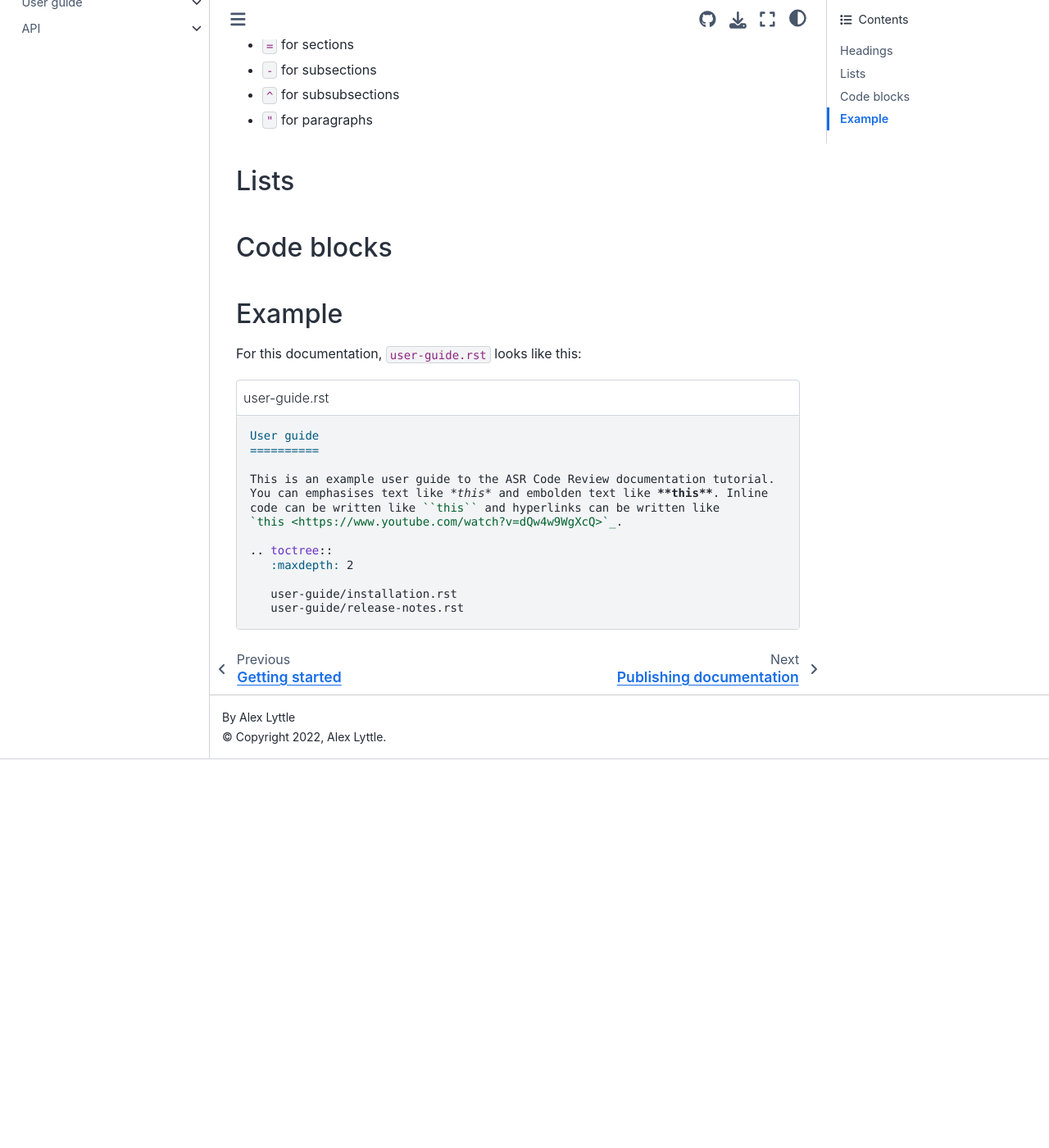
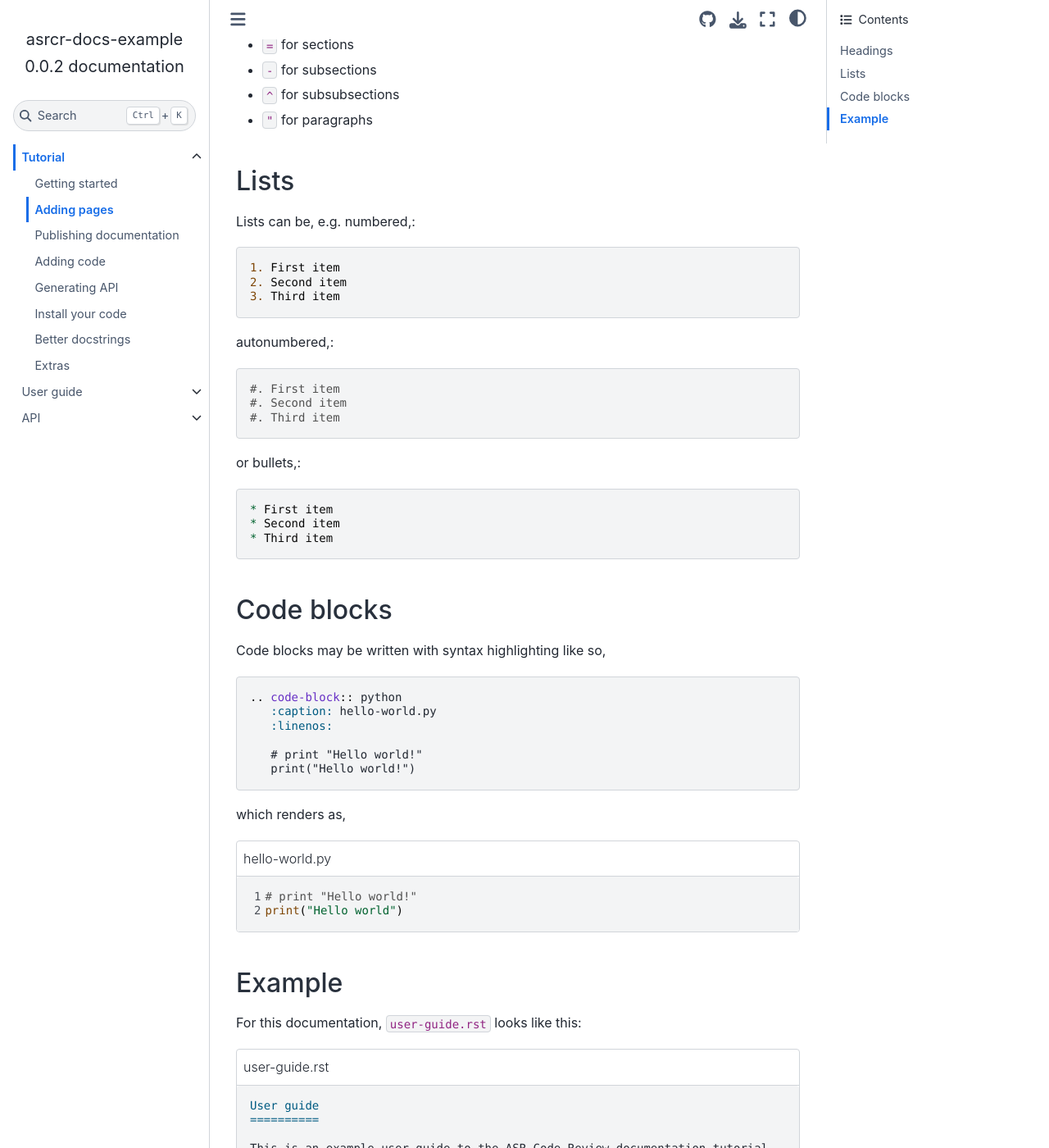
Before and after one commit to alexlyttle/asrcr-docs-example, a Sphinx documentation site: the page built from docs/tutorial/adding-pages.rst, in a window 1280 px wide and 1400 px high, scrolled down 1286 px. Shown: the whole window at 82% size. Built offline with Sphinx 7.4.7 and the Sphinx Book theme 1.1.4, drawn with Linux system fonts in a browser that asks for light colours; before the commit the page ends 2212 px from its top, so only the background shows below that.

```diff
--- a/docs/tutorial/adding-pages.rst
+++ b/docs/tutorial/adding-pages.rst
@@ -68,8 +68,46 @@ you may underline the headings like so,
 Lists
 -----
 
+Lists can be, e.g. numbered,::
+
+   1. First item
+   2. Second item
+   3. Third item
+
+autonumbered,::
+
+   #. First item
+   #. Second item
+   #. Third item
+
+or bullets,::
+
+   * First item
+   * Second item
+   * Third item
+
 Code blocks
 -----------
+
+Code blocks may be written with syntax highlighting like so,
+
+.. code-block:: rst
+
+   .. code-block:: python
+      :caption: hello-world.py
+      :linenos:
+
+      # print "Hello world!"
+      print("Hello world!")
+
+which renders as,
+
+.. code-block:: python
+   :caption: hello-world.py
+   :linenos:
+
+   # print "Hello world!"
+   print("Hello world")
 
 Example
 -------
```
Also changed, not shown: docs/user-guide/release-notes.rst (+27 -0 lines).
